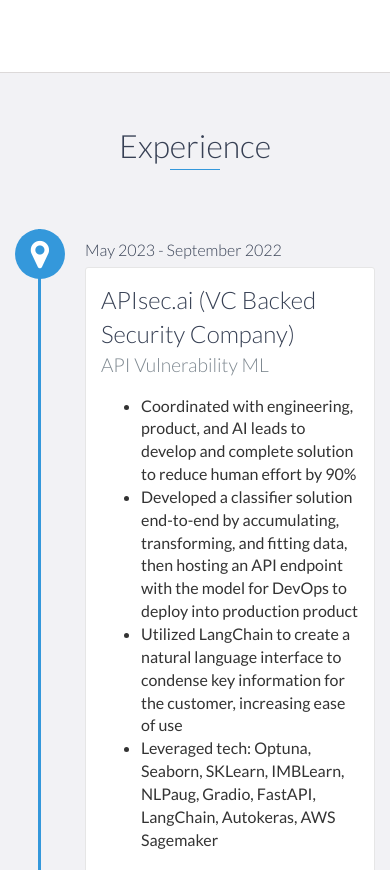
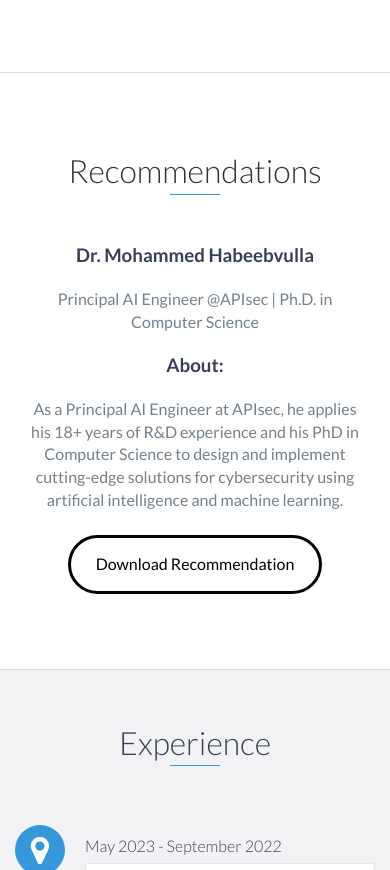
Before and after one commit to ShahzebL/shahzebl.github.io, a website: page index.html in a window 390 px wide. Shown: the part 716-1586 px from the top of the page. Drawn offline with nearby package versions, Linux system fonts and the light colour scheme.

Commit message:
add recommendations to website

```diff
--- a/index.html
+++ b/index.html
@@ -56,12 +56,12 @@
         <!-- End #lead-content -->
 
         <div id="lead-overlay"></div>
-        <div id="nec"></div>
         <div id="lead-down">
             <span>
                 <i class="fa fa-chevron-down" aria-hidden="true"></i>
             </span>
         </div>
+
         <!-- End #lead-down -->
     </div>
     <!-- End #lead -->
@@ -81,6 +81,29 @@
         </div>
     </div>
     <!-- End #about -->
+    <div id="recommendations">
+        <div class="container">
+            <div class="row">
+                <div class="col-md-12">
+                    <h2 class="heading">Recommendations</h2>
+                </div>
+            </div>
+            <div class="row">
+                <div class="col-md-6">
+                    <h3>Dr. Mohammed Habeebvulla</h3>
+                    <p>Principal AI Engineer @APIsec | Ph.D. in Computer Science</p>
+                    <h3>About:</h3>
+                    <p>As a Principal AI Engineer at APIsec, he applies his 18+ years of R&D experience and his PhD in Computer Science to design and implement cutting-edge solutions for cybersecurity using artificial intelligence and machine learning.</p>
+                    <br>
+                    <a href="recommendation_habeeb.pdf" download="recommendation_habeeb.pdf" class="btn-rounded-black">Download Recommendation</a>
+                </div>
+                <!-- Add more references here -->
+            </div>
+        </div>
+    </div>
+    <!-- End #recommendations -->
+
+
 
     <div id="experience" class="background-alt">
         <h2 class="heading">Experience</h2>
@@ -324,7 +347,15 @@
             <li>Rasterio</li>
             <li>Word2Vec</li>
             <li>Requests</li>
-
+            <li>FastAPI</li>
+            <li>Optuna</li>
+            <li>Seaborn</li>
+            <li>IMBLearn</li>
+            <li>NLPaug</li>
+            <li>Gradio</li>
+            <li>LangChain</li>
+            <li>Autokeras</li>
+            <li>AWS Sagemaker</li>
 
         </ul>
     </div>
--- a/scss/styles.scss
+++ b/scss/styles.scss
@@ -306,6 +306,20 @@
         text-decoration: none;
     }
 }
+.btn-rounded-black {
+    display: inline-block;
+    color: #000;
+    padding: 15px 25px;
+    border: 3px solid #fff;
+    border-radius: 30px;
+    @include transition();
+
+    &:hover {
+        color: $base-color;
+        background: #fff;
+        text-decoration: none;
+    }
+}
 
 .shadow {
     box-shadow: 0 1px 3px rgba(0,0,0,0.12), 0 1px 2px rgba(0,0,0,0.24);
@@ -470,6 +484,26 @@
         color: $text;
         margin: 0;
     }
+}
+#recommendations {
+    padding: 75px 15px;
+    border-bottom: 1px solid $border;
+
+    h3 {
+        color: $heading;
+    }
+
+    p {
+        color: $text;
+        margin: 0;
+    }
+
+    li {
+        color: $text;
+        margin: 0;
+    }
+
+
 }
 
 /*
@@ -915,6 +949,19 @@
             text-align: left;
         }
     }
+    #recommendations {
+        text-align: center;
+
+        p {
+            text-align: left;
+        }
+        li {
+            text-align: left;
+        }
+        h3 {
+            text-align: left;
+        }
+    }
 
 }
 
```
Also changed, not shown: css/styles.css, images/nec.jpg (added), 1 other file.
